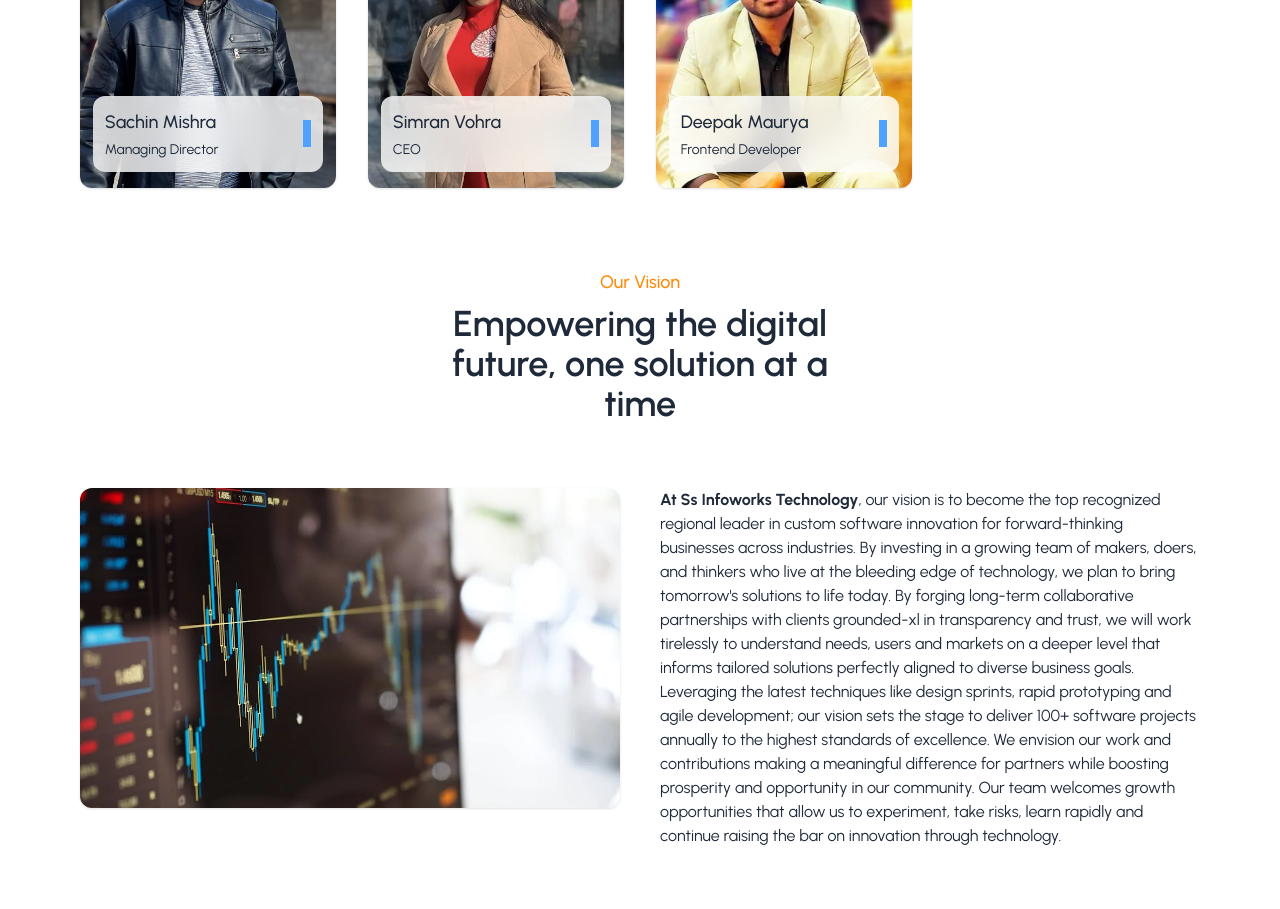
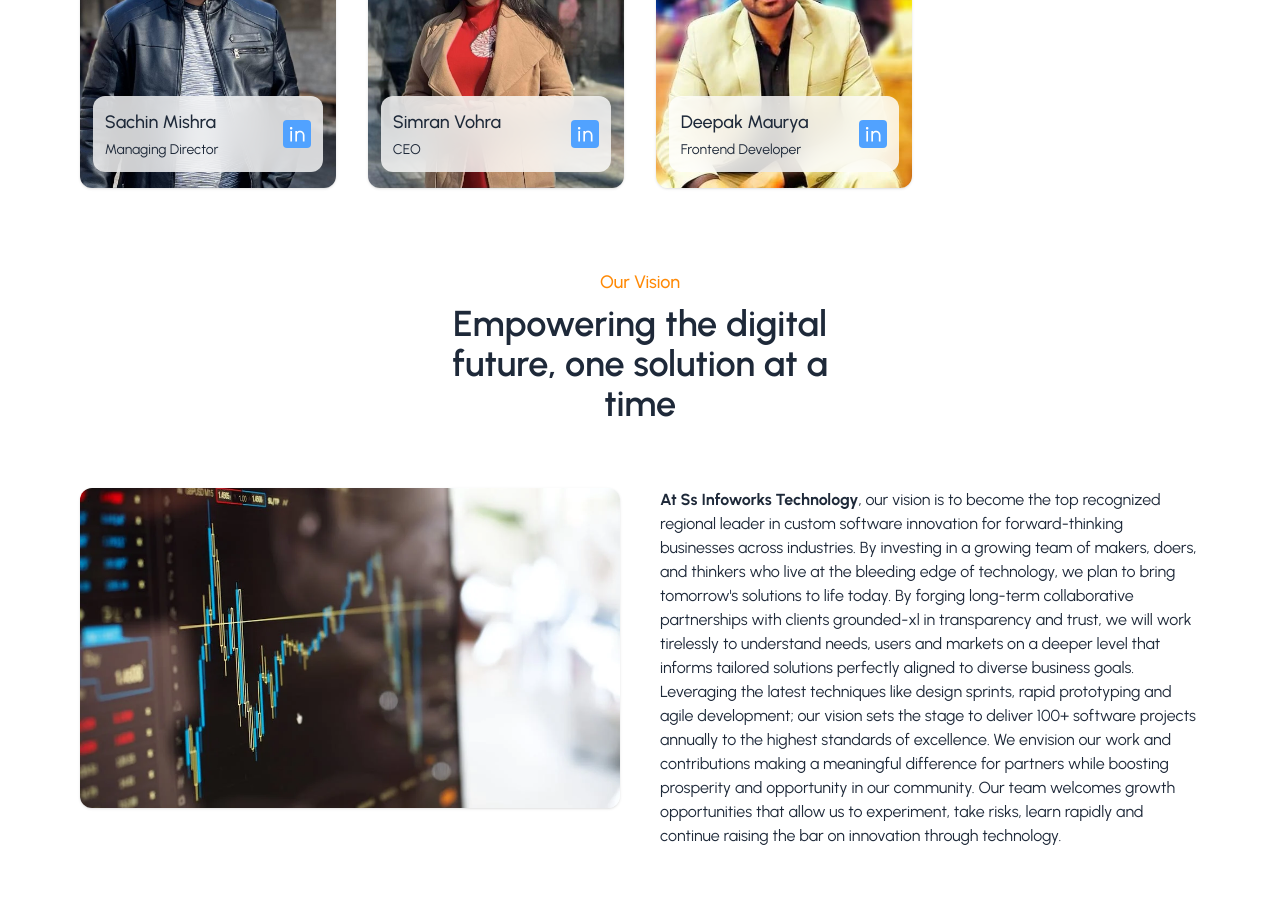
Before and after one commit to thedeepakmaurya/ss_info_works, a Next.js app: page /about in a window 1280 px wide. Shown: the part 1140-2049 px from the top of the page. Built offline with nearby package versions, Linux system fonts and the light colour scheme.

Commit message:
fixed icon

```diff
--- a/components/pages/Portfolio.jsx
+++ b/components/pages/Portfolio.jsx
@@ -1,6 +1,7 @@
 import Image from "next/image";
 import data from "../../public/db/data.json";
 import Link from "next/link";
+import { IoCodeSlashOutline } from "react-icons/io5";
 
 export default function PortfolioPage() {
   const { projects } = data;
@@ -23,7 +24,7 @@ export default function PortfolioPage() {
                   <div className="flex items-center justify-between">
                     <p className="font-medium"> {type}</p>
                     <span>
-                    <i className="ri-code-s-slash-line ri-lg bg-gradient-to-r from-orange-400 to-blue-400 to-50% bg-clip-text text-transparent"></i>
+                      <IoCodeSlashOutline size={20}  />
                     </span>
                   </div>
                 </Link>
--- a/components/sections/OurTeam.jsx
+++ b/components/sections/OurTeam.jsx
@@ -1,6 +1,7 @@
 import Image from "next/image";
 import Link from "next/link";
 import Heading from "../ui/Heading";
+import { RiLinkedinLine } from "react-icons/ri";
 
 const OurTeam = ({ team }) => {
   return (
@@ -29,7 +30,10 @@ const OurTeam = ({ team }) => {
                   <p className="text-sm">{position}</p>
                 </div>
                 <Link href={linkedin}>
-                  <i className="ri-linkedin-line ri-xl rounded-xl-sm bg-blue-400 p-1 text-white"></i>
+                  <RiLinkedinLine
+                    size={28}
+                    className="rounded bg-blue-400 p-1 text-white"
+                  />
                 </Link>
               </div>
             </div>
```
Lines whose indentation alone changed are shown as unchanged.
